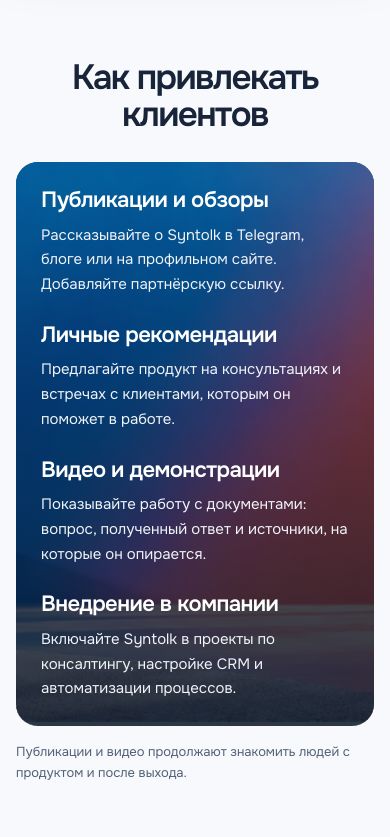
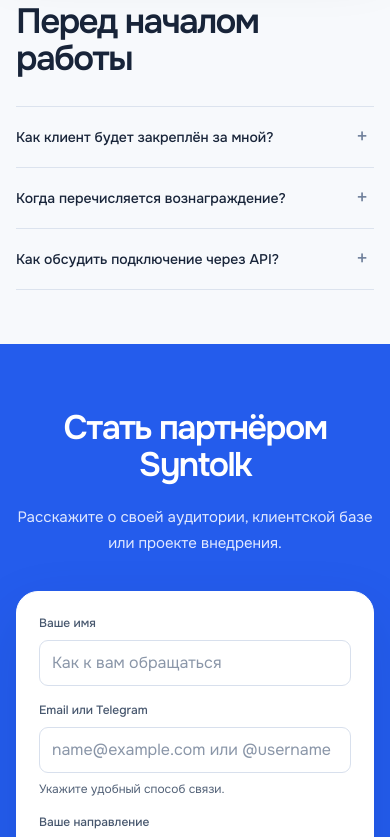
Before and after one commit to syntolkru-prog/Partner-landing, a website: page index.html in a window 390 px wide. Shown: the part 6546-7383 px from the top of the page. Drawn offline with Linux system fonts and the light colour scheme.

Commit message:
Remove client acquisition section

```diff
--- a/index.html
+++ b/index.html
@@ -597,13 +597,6 @@
     .calc-result{margin-top:13px;padding-top:13px}
     .calc-result output{font-size:42px}
     .calc-note{display:none}
-    .promotion-panel.photo-story{min-height:380px;border-radius:24px}
-    .promotion-panel.photo-story::after{background:linear-gradient(180deg,#07142670,#071426d9)}
-    .promotion-panel>img{object-position:center}
-    .promotion-list{display:grid;grid-template-columns:repeat(2,minmax(0,1fr));gap:34px 48px;padding:42px}
-    .promotion-list h3{color:#fff;font-size:23px;line-height:1.25;margin-bottom:10px;letter-spacing:-.025em}
-    .promotion-list p{color:#f0f3f8;font-size:15px;line-height:1.65;max-width:470px}
-    .promotion-note{max-width:800px;margin:20px auto 0;text-align:center;font-size:14px;color:var(--muted)}
     .application .field-help{font-size:12px;line-height:1.5;color:var(--muted)}
     .form-trap{position:absolute;width:1px;height:1px;overflow:hidden;clip-path:inset(50%);white-space:nowrap}
     .form-status{font-size:14px;line-height:1.65;margin-top:15px;overflow-wrap:anywhere}
@@ -613,7 +606,7 @@
     .form-fallback{font-size:14px;line-height:1.6;margin-top:8px}
     .form-fallback a{text-decoration:underline;text-underline-offset:3px;color:var(--blue)}
     .application button[disabled]{opacity:.7;cursor:wait}
-    @media(max-width:1000px){.product-panel{padding:32px}.promotion-list{padding:32px;gap:28px 32px}}
+    @media(max-width:1000px){.product-panel{padding:32px}}
     @media(max-width:760px){
       .product-panel{padding:28px 20px}
       .product-showcase{margin-top:24px;border-radius:14px}
@@ -627,16 +620,10 @@
       .audience-grid .story-copy{padding:26px}
       .audience-grid .story-copy h3{font-size:24px}
       .reward-section{padding-bottom:54px}
-      .promotion-panel.photo-story{min-height:0;border-radius:22px}
-      .promotion-panel>img{object-position:42% center}
-      .promotion-list{grid-template-columns:1fr;gap:25px;padding:28px}
-      .promotion-list h3{font-size:22px;margin-bottom:8px}
-      .promotion-list p{font-size:15px;line-height:1.65}
-      .promotion-note{font-size:13px;text-align:left;margin-top:16px}
     }
     @media(max-width:1000px){.reward-panel{gap:30px;padding:34px 30px}}
     @media(max-width:760px){.reward-panel{max-width:none;width:100%;grid-template-columns:1fr;gap:24px;min-height:0;padding:30px 22px;background-image:linear-gradient(180deg,rgba(3,15,35,.68),rgba(3,15,35,.48)),url('Syntolk-partners-assets/asset-c25fef1f08e6.webp');background-position:58% center}.reward-intro h2{max-width:560px}.calculator{max-width:none;width:100%;justify-self:stretch;padding:20px}}
-    @media(max-width:390px){.product-panel{padding:25px 16px}.product-screen-tabs button{font-size:12px}.audience-grid .story-copy{padding:23px}.promotion-list{padding:25px}}
+    @media(max-width:390px){.product-panel{padding:25px 16px}.product-screen-tabs button{font-size:12px}.audience-grid .story-copy{padding:23px}}
   </style>
 <style id="syntolk-html-demo">
 .sd-app,.sd-app *{box-sizing:border-box}
@@ -767,12 +754,12 @@
   <header class="site-header">
     <div class="container header-inner">
       <a class="brand" href="#top" aria-label="Syntolk — партнёрская программа"><img src="Syntolk-partners-assets/asset-743472c279dd.webp" alt="" width="26" height="29">Syntolk<span class="brand-label">Партнёрам</span></a>
-      <nav class="nav" aria-label="Основная навигация"><a href="#community">Программа</a><a href="#audiences">Для кого</a><a href="#how-it-works">Продвижение</a><a href="#rewards">Вознаграждение</a></nav>
+      <nav class="nav" aria-label="Основная навигация"><a href="#community">Программа</a><a href="#audiences">Для кого</a><a href="#rewards">Вознаграждение</a></nav>
       <a class="btn btn-primary header-cta" href="#join">Стать партнёром</a>
       <button class="menu-toggle" type="button" aria-label="Открыть меню" aria-expanded="false" aria-controls="mobile-nav"><svg class="icon" aria-hidden="true"><use href="#menu"/></svg></button>
     </div>
   </header>
-  <nav class="mobile-nav" id="mobile-nav" aria-label="Мобильная навигация" inert><a href="#community">Программа</a><a href="#audiences">Для кого</a><a href="#how-it-works">Продвижение</a><a href="#rewards">Вознаграждение</a><a href="#faq">Вопросы и ответы</a></nav>
+  <nav class="mobile-nav" id="mobile-nav" aria-label="Мобильная навигация" inert><a href="#community">Программа</a><a href="#audiences">Для кого</a><a href="#rewards">Вознаграждение</a><a href="#faq">Вопросы и ответы</a></nav>
   <main id="main">
     <section class="hero hero-immersive hero-partner-hero" id="top" aria-labelledby="hero-title">
       <div class="hero-stage">
@@ -844,20 +831,7 @@
         </div>
       </div>
     </section>
-        <section class="section process" id="how-it-works" aria-labelledby="process-title">
-      <div class="container">
-        <div class="section-heading"><h2 id="process-title">Как привлекать клиентов</h2></div>
-        <div class="promotion-panel photo-story"><img src="Syntolk-partners-assets/asset-c25fef1f08e6.webp" alt="" width="2167" height="726" loading="lazy">
-          <div class="promotion-list">
-            <article><h3>Публикации и обзоры</h3><p>Рассказывайте о Syntolk в Telegram, блоге или на профильном сайте. Добавляйте партнёрскую ссылку.</p></article>
-            <article><h3>Личные рекомендации</h3><p>Предлагайте продукт на консультациях и встречах с клиентами, которым он поможет в работе.</p></article>
-            <article><h3>Видео и демонстрации</h3><p>Показывайте работу с документами: вопрос, полученный ответ и источники, на которые он опирается.</p></article>
-            <article><h3>Внедрение в компании</h3><p>Включайте Syntolk в проекты по консалтингу, настройке CRM и автоматизации процессов.</p></article>
-          </div>
-        </div>
-        <p class="promotion-note">Публикации и видео продолжают знакомить людей с продуктом и после выхода.</p>
-      </div>
-    </section>
+
 <section class="section faq" id="faq" aria-labelledby="faq-title">
       <div class="container faq-layout"><div class="faq-intro"><h2 id="faq-title">Перед началом работы</h2></div><div class="faq-list">
         <details><summary>Как клиент будет закреплён за мной?</summary><p>До начала продвижения согласуем партнёрскую ссылку и правила учёта привлечённых клиентов. Обсудим и случаи, когда вы приводите заказчика лично или через внедрение.</p></details>
```
Also changed, not shown: public/index.html (+5 -31 lines).
